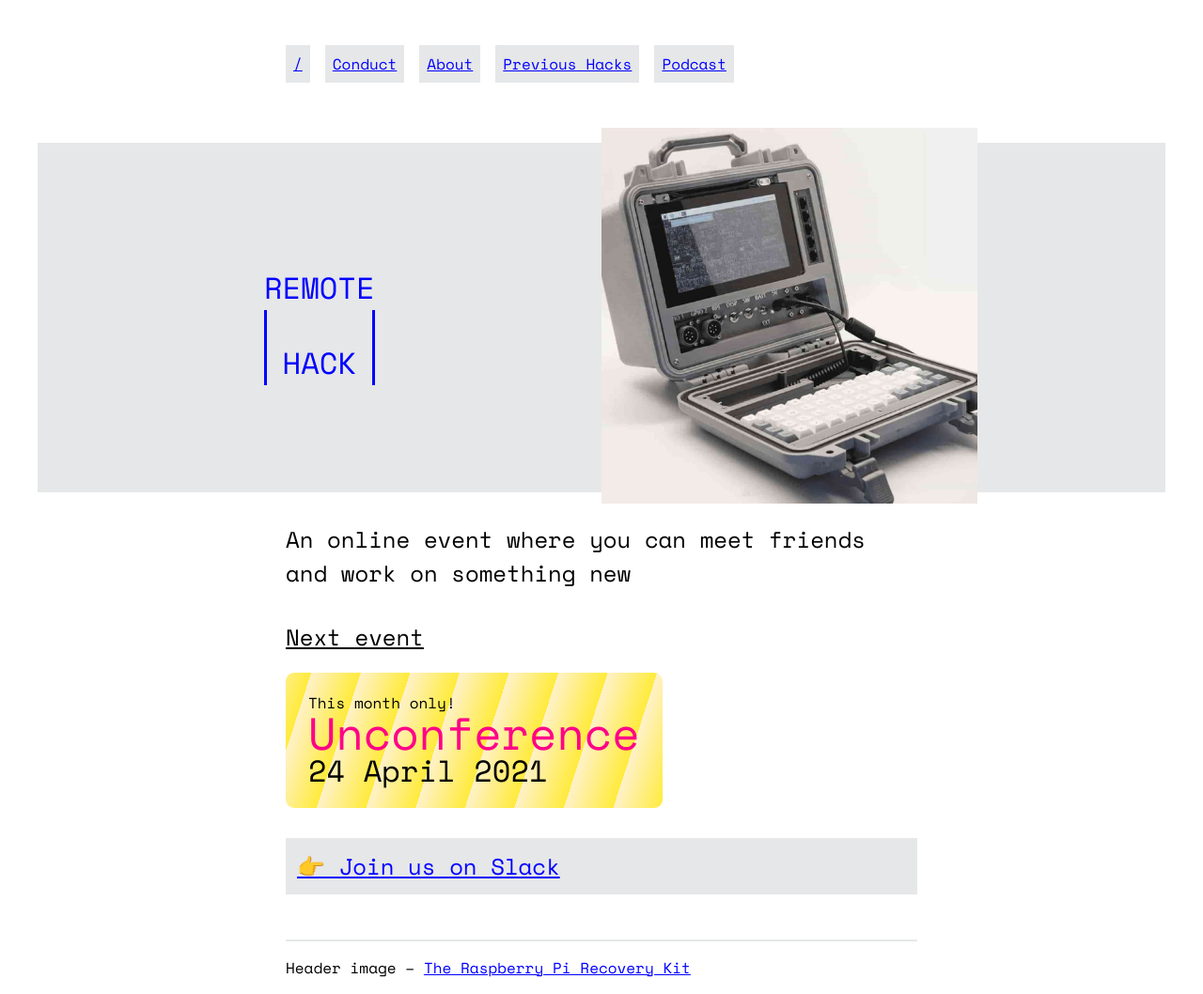
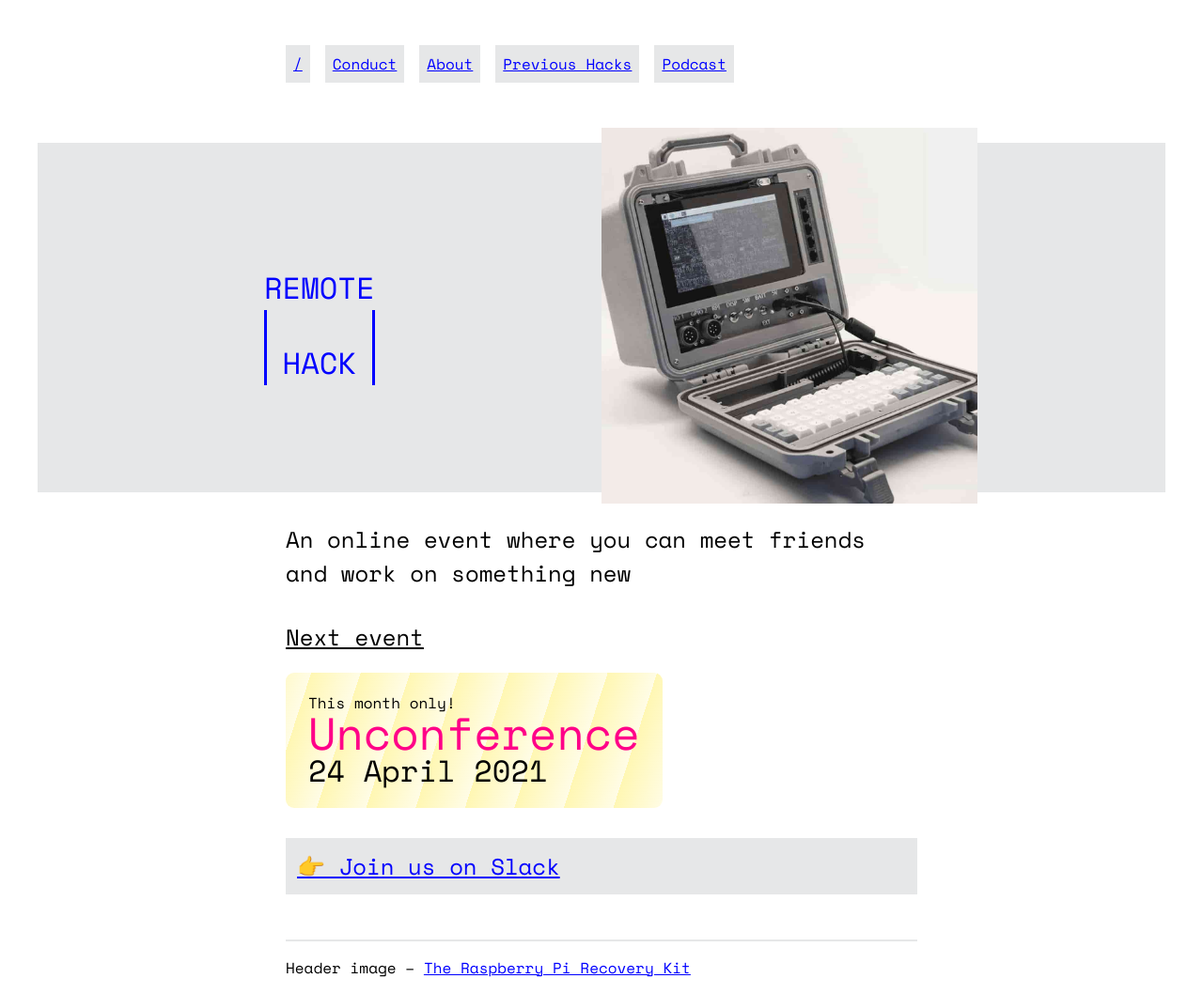
Before and after one commit to remotehack/remotehack.github.io, a Jekyll site: the page built from index.html, in a window 1280 px wide. Shown: the whole page at 94% size. Built offline with Jekyll 4.4.1, drawn with Linux system fonts in a browser that asks for light colours.

Commit message:
Chill 🟨

```diff
--- a/assets/style.css
+++ b/assets/style.css
@@ -324,8 +324,8 @@ a {
 
 
 .unconf-cta {
-  background-image: repeating-linear-gradient(288deg, #ffeb3b, #ffc10738 50px);
-  background-color: #fff;
+  background-image: repeating-linear-gradient(288deg, #fffa, #fff0 50px);
+  background-color: #ffeb3b62;
   background-attachment: fixed;
   background-size: 100%;
   transition: all .5s;
@@ -341,7 +341,7 @@ a {
 }
 .unconf-cta:hover{
   /* background-image: repeating-linear-gradient(288deg, #2701ff, #07d2ff38 50px); */
-  background-color: #fc0;
+  background-color: #ffeb3b;
   background-size: 105%;
 }
 .unconf-cta span {
```
